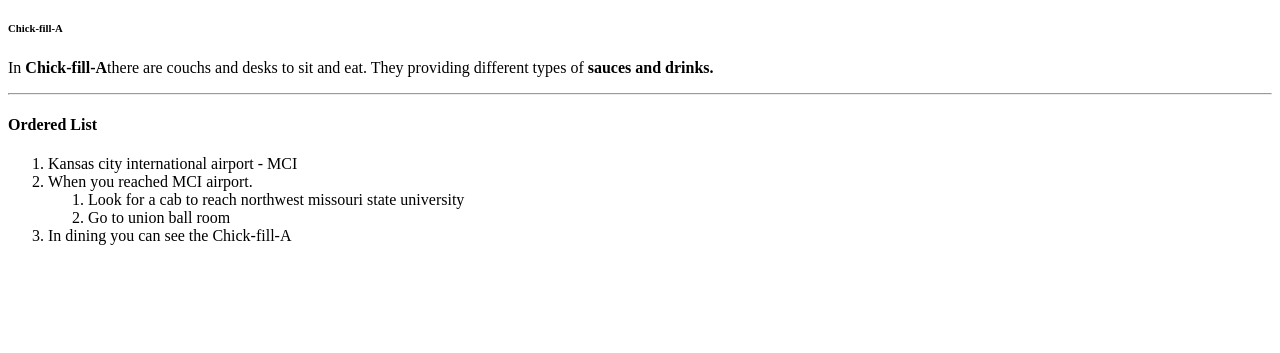
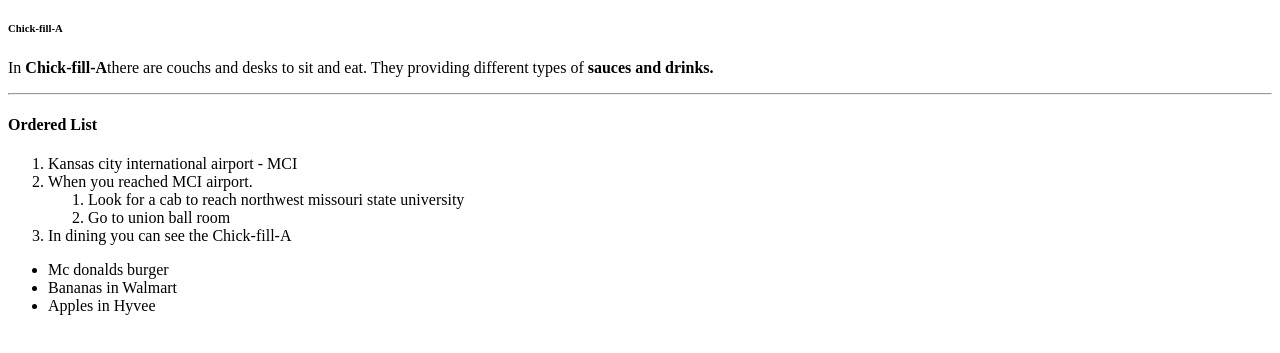
Before and after one commit to 44-563-Web-Apps-S22/webapps-s22-assignment-3-manoj2205, a plain HTML site: page index.html in a window 1280 px wide. Shown: the part 101-454 px from the top of the page. Drawn offline with Linux system fonts and the light colour scheme.

Commit message:
Update index.html
unordered list is ordered

```diff
--- a/index.html
+++ b/index.html
@@ -21,6 +21,11 @@
 </ol>
 <li>In dining you can see the Chick-fill-A</li>
 </ol>
+<ul>
+    <li>Mc donalds burger</li>
+    <li>Bananas in Walmart</li>
+    <li>Apples in Hyvee</li>
+</ul>
 
 
 </body>
```
